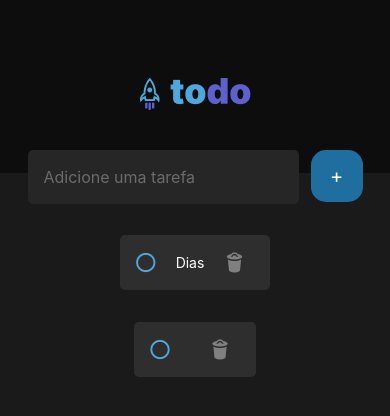
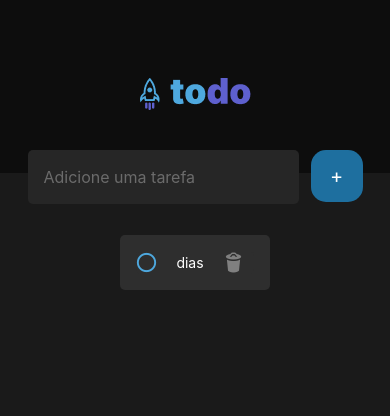
Before and after one commit to adrielhenry33/to-doListAppMobile, a React Native app: screen / in a window 390 px wide. Shown: the top 416 px of the page. Built offline with nearby package versions, Linux system fonts and the light colour scheme.

Commit message:
triggering a function as a property

```diff
--- a/src/Components/Task/index.tsx
+++ b/src/Components/Task/index.tsx
@@ -7,9 +7,10 @@ import Icon from 'react-native-vector-icons/Entypo'; // Importe o componente de
 
 type Props ={
     name: string;
+    onRemove: () => void;
 }
 
-export default function Task({name}: Props){
+export default function Task({ name, onRemove }: Props){
     return(
 
         <View style = {styles. container}>
@@ -22,13 +23,14 @@ export default function Task({name}: Props){
                     />
 
                     <Text style = {styles.name}>
-                    {name}
+                    { name }
                     </Text>
 
                     <Icon
                     name='trash'
                     style = {styles.trashButton}
                     size={20}
+                    onPress={onRemove}
                     />
                 </TouchableOpacity>
         </View>
--- a/src/screens/Home/index.tsx
+++ b/src/screens/Home/index.tsx
@@ -10,7 +10,9 @@ export default function Home() {
     function handleTaskAdd(){
         console.log("Voce clicou o botao de Adicionar!");
     };
-
+    function handleTaskRemove(){
+        console.log("Voce clicou no botao de deletar");
+    };
 
     return(
 
@@ -38,8 +40,7 @@ export default function Home() {
 
                 </View>
 
-                <Task name ="Dias" />
-                <Task/>
+                <Task name = 'dias' onRemove={handleTaskRemove} />
 
             </View>
 
```
